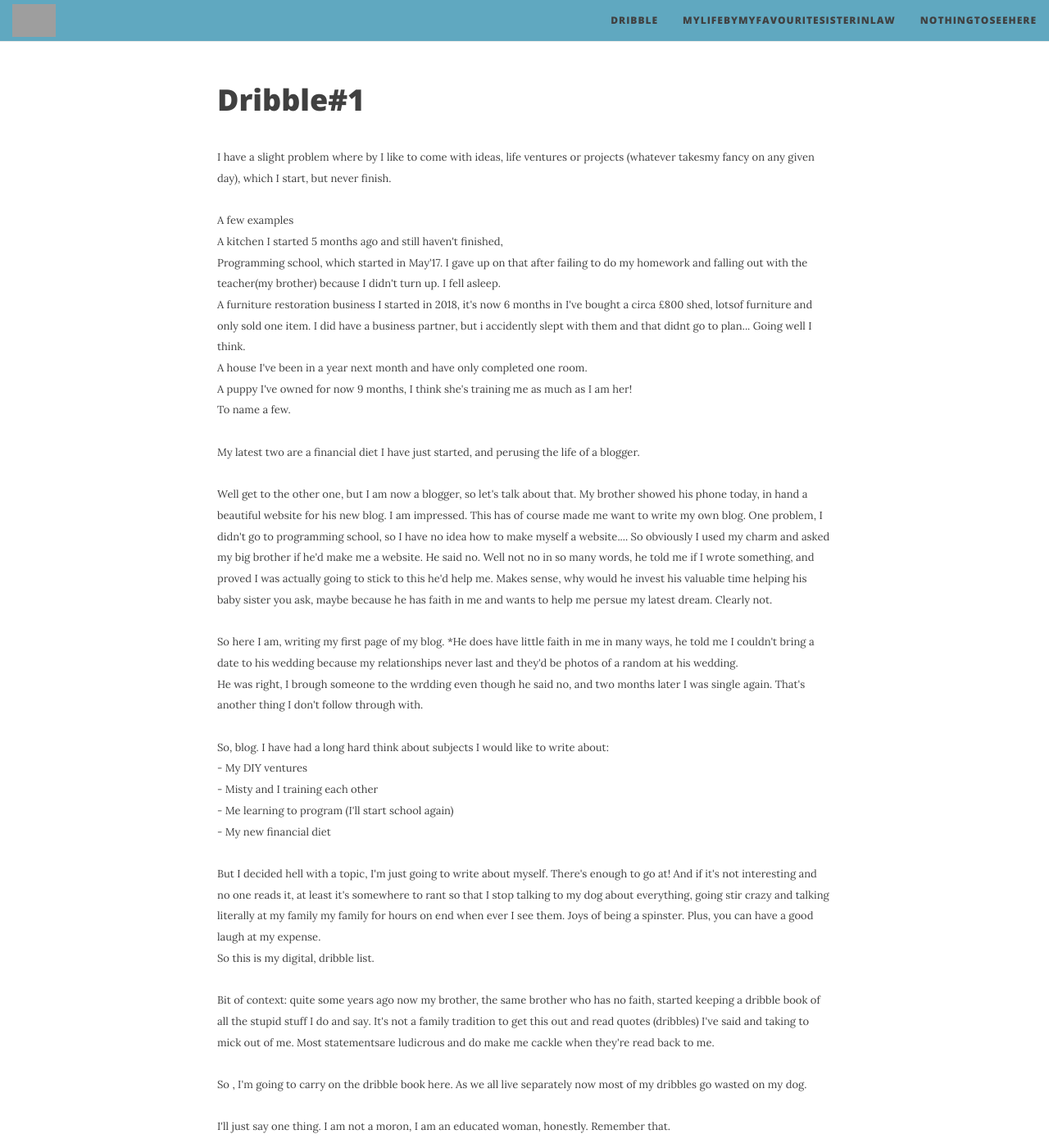
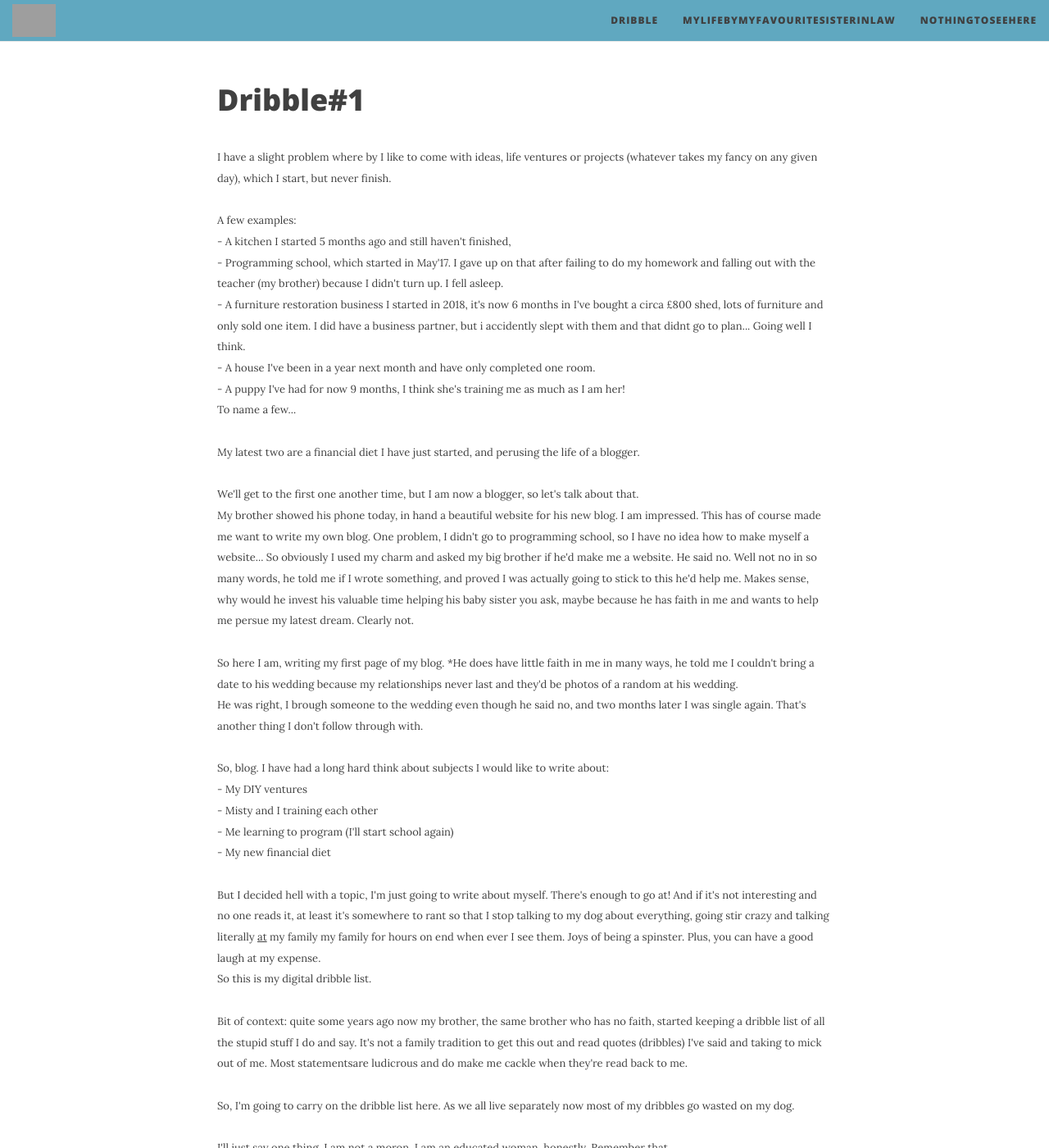
Before and after one commit to ellis-ward/ellis-ward.github.io, a Jekyll site: the page built from Dribble.md, in a window 1280 px wide and 1400 px high, scrolled down 459 px. Shown: the whole window at 82% size. Built offline with Jekyll 4.4.1, drawn with Linux system fonts in a browser that asks for light colours; nearby versions of some CDN libraries; grey boxes are pictures that could not be loaded.

Commit message:
Update Dribble.md

```diff
--- a/Dribble.md
+++ b/Dribble.md
@@ -18,16 +18,18 @@ subtitle:
 <br>
 <div class="boxed">
   <font size="2">
-      I have a slight problem where by I like to come with ideas, life ventures or projects (whatever takesmy fancy on any given day), which I start, but never finish. <br> <br>
-A few examples <br>
-A kitchen I started 5 months ago and still haven't finished,<br>
-Programming school, which started in May'17. I gave up on that after failing to do my homework and falling out with the teacher(my brother) because I didn't turn up. I fell asleep.<br>
-A furniture restoration business I started in 2018, it's now 6 months in I've bought a circa £800 shed, lotsof furniture and only sold one item. I did have a business partner, but i accidently slept with them and that didnt go to plan... Going well I think.<br>
-A house I've been in a year next month and have only completed one room.<br>
-A puppy I've owned for now 9 months, I think she's training me as much as I am her!<br>
-To name a few.<br> <br>
-My latest two are a financial diet I have just started, and perusing the life of a blogger.<br> <br>
-Well get to the other one, but I am now a blogger, so let's talk about that. My brother showed his phone today, in hand a beautiful website for his new blog. I am impressed. This has of course made me want to write my own blog. One problem, I didn't go to programming school, so I have no idea how to make myself a website.... So obviously I used my charm and asked my big brother if he'd make me a website. He said no. Well not no in so many words, he told me if I wrote something, and proved I was actually going to stick to this he'd help me. Makes sense, why would he invest his valuable time helping his baby sister you ask, maybe because he has faith in me and wants to help me persue my latest dream. Clearly not. <br> <br> So here I am, writing my first page of my blog. *He does have little faith in me in many ways, he told me I couldn't bring a date to his wedding because my relationships never last and they'd be photos of a random at his wedding. <br> He was right, I brough someone to the wrdding even though he said no, and two months later I was single again. That's another thing I don't follow through with. <br> <br>
+      I have a slight problem where by I like to come with ideas, life ventures or projects (whatever takes my fancy on any given day), which I start, but never finish. <br> <br>
+A few examples: <br>
+- A kitchen I started 5 months ago and still haven't finished,<br>
+- Programming school, which started in May'17. I gave up on that after failing to do my homework and falling out with the teacher (my brother) because I didn't turn up. I fell asleep.<br>
+- A furniture restoration business I started in 2018, it's now 6 months in I've bought a circa £800 shed, lots of furniture and only sold one item. I did have a business partner, but i accidently slept with them and that didnt go to plan... Going well I think.<br>
+- A house I've been in a year next month and have only completed one room.<br>
+- A puppy I've had for now 9 months, I think she's training me as much as I am her!<br>
+To name a few...<br><br>
+My latest two are a financial diet I have just started, and perusing the life of a blogger.<br><br>
+We'll get to the first one another time, but I am now a blogger, so let's talk about that.<br>
+My brother showed his phone today, in hand a beautiful website for his new blog. I am impressed. This has of course made me want to write my own blog. One problem, I didn't go to programming school, so I have no idea how to make myself a website... So obviously I used my charm and asked my big brother if he'd make me a website. He said no. Well not no in so many words, he told me if I wrote something, and proved I was actually going to stick to this he'd help me. Makes sense, why would he invest his valuable time helping his baby sister you ask, maybe because he has faith in me and wants to help me persue my latest dream. Clearly not. <br><br>
+So here I am, writing my first page of my blog. *He does have little faith in me in many ways, he told me I couldn't bring a date to his wedding because my relationships never last and they'd be photos of a random at his wedding. <br> He was right, I brough someone to the wedding even though he said no, and two months later I was single again. That's another thing I don't follow through with. <br> <br>
 
 So, blog. I have had a long hard think about subjects I would like to write about: <br>
 - My DIY ventures<br>
@@ -35,11 +37,11 @@ So, blog. I have had a long hard think about subjects I would like to write abou
 - Me learning to program (I'll start school again)<br>
 - My new financial diet<br>
 <br>
-But I decided hell with a topic, I'm just going to write about myself. There's enough to go at! And if it's not interesting and no one reads it, at least it's somewhere to rant so that I stop talking to my dog about everything, going stir crazy and talking literally at my family my family for hours on end when ever I see them. Joys of being a spinster. Plus, you can have a good laugh at my expense.<br>
-So this is my digital, dribble list.<br>
+But I decided hell with a topic, I'm just going to write about myself. There's enough to go at! And if it's not interesting and no one reads it, at least it's somewhere to rant so that I stop talking to my dog about everything, going stir crazy and talking literally <u>at</u> my family my family for hours on end when ever I see them. Joys of being a spinster. Plus, you can have a good laugh at my expense.<br>
+So this is my digital dribble list.<br>
 <br>
-Bit of context: quite some years ago now my brother, the same brother who has no faith, started keeping a dribble book of all the stupid stuff I do and say. It's not a family tradition to get this out and read quotes (dribbles) I've said and taking to mick out of me. Most statementsare ludicrous and do make me cackle when they're read back to me.<br> <br>
-So , I'm going to carry on the dribble book here. As we all live separately now most of my dribbles go wasted on my dog.<br> <br>
+Bit of context: quite some years ago now my brother, the same brother who has no faith, started keeping a dribble list of all the stupid stuff I do and say. It's not a family tradition to get this out and read quotes (dribbles) I've said and taking to mick out of me. Most statementsare ludicrous and do make me cackle when they're read back to me.<br> <br>
+So, I'm going to carry on the dribble list here. As we all live separately now most of my dribbles go wasted on my dog.<br> <br>
 I'll just say one thing. I am not a moron, I am an educated woman, honestly. Remember that.<br> <br>
 #Iamaneducatedwoman #Dribble<br>
 <br>
```
